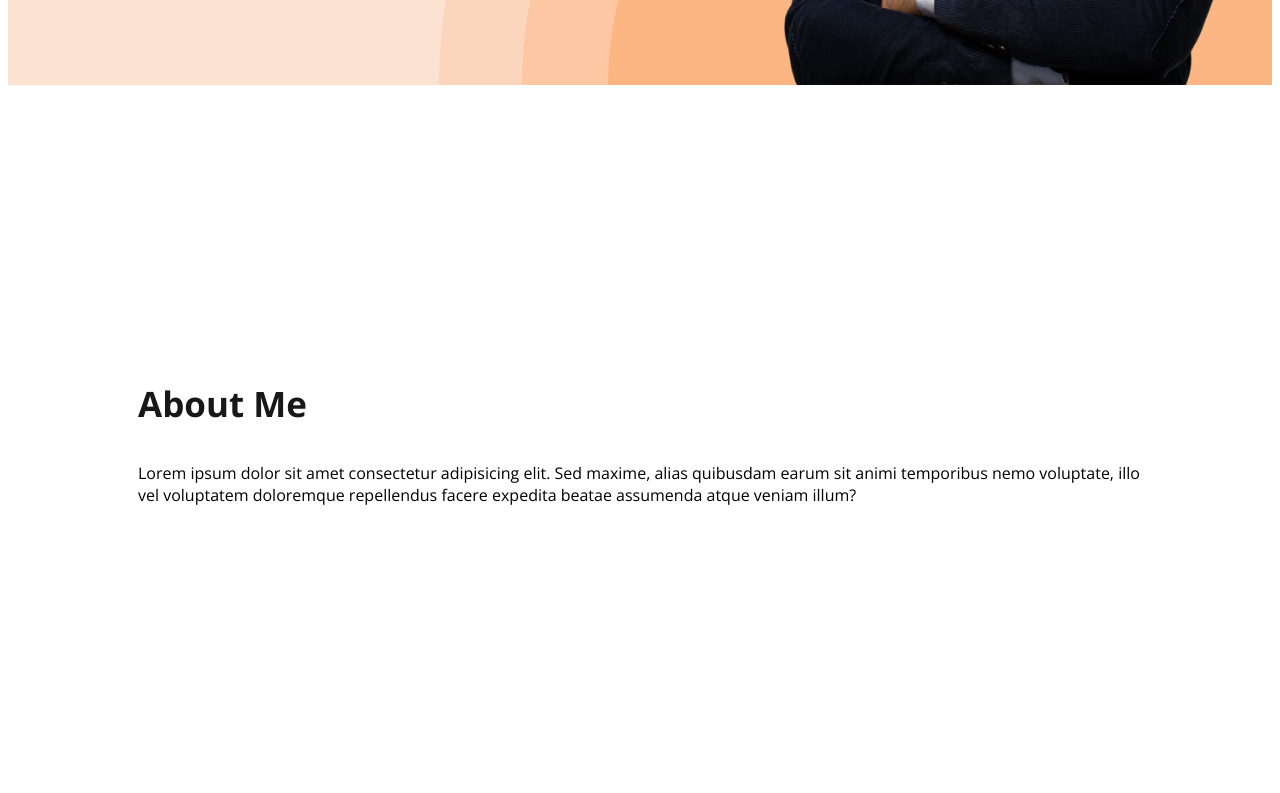
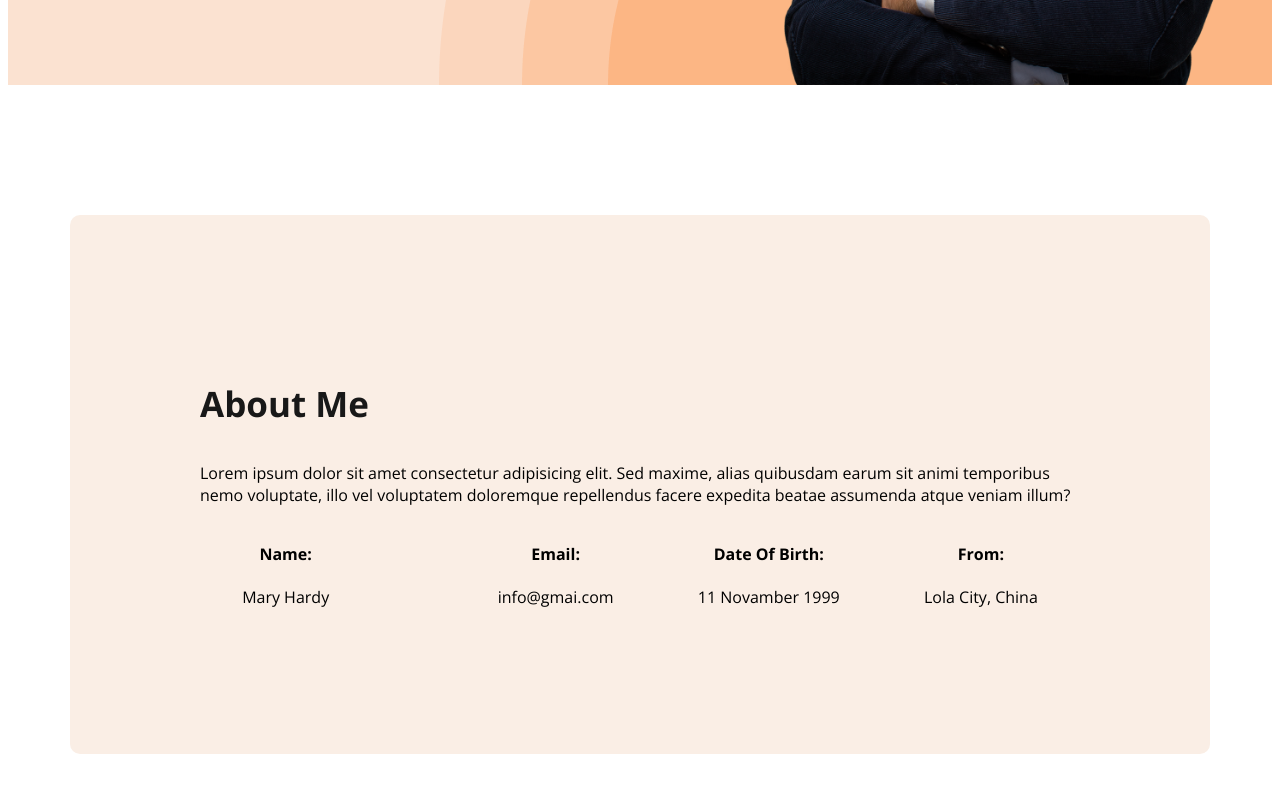
Before and after one commit to kamrul-CSE-official/web-developer_Portfolio, a plain HTML site: page index.html in a window 1280 px wide. Shown: the part 683-1476 px from the top of the page. Drawn offline with nearby package versions, Linux system fonts and the light colour scheme.

Commit message:
Added about information

```diff
--- a/index.html
+++ b/index.html
@@ -46,6 +46,28 @@
                 quibusdam earum sit animi
                 temporibus nemo voluptate, illo vel voluptatem doloremque repellendus facere expedita beatae assumenda
                 atque veniam illum?</p>
+            <div class="about-info-container">
+                <div class="about-info">
+                    <h4 class="info-title">Name: </h4>
+                    <p class="info-description">Mary Hardy</p>
+                </div>
+                <div class="about-info">
+                    <h4 class="info-title"></h4>
+                    <p class="info-description"></p>
+                </div>
+                <div class="about-info">
+                    <h4 class="info-title">Email: </h4>
+                    <p class="info-description">info@gmai.com</p>
+                </div>
+                <div class="about-info">
+                    <h4 class="info-title">Date Of Birth: </h4>
+                    <p class="info-description">11 Novamber 1999</p>
+                </div>
+                <div class="about-info">
+                    <h4 class="info-title">From: </h4>
+                    <p class="info-description">Lola City, China</p>
+                </div>
+            </div>
         </section>
     </main>
     <footer>
--- a/styles/portfolio.css
+++ b/styles/portfolio.css
@@ -94,10 +94,25 @@ nav a {
     margin-bottom: 20px;
 }
 
-/* Main section styles */
+/* About Section Styles */
 .about {
     padding: 130px;
     border-radius: 10px;
     margin: 130px 0;
+    background-color: #faeee5;
+}
 
+.about-info-container {
+    display: flex;
+    justify-content: space-around;
 }
+
+.about-info {
+    text-align: center;
+}
+
+/* Main section styles */
+main {
+    max-width: 1140px;
+    margin: 0 auto;
+}
```
